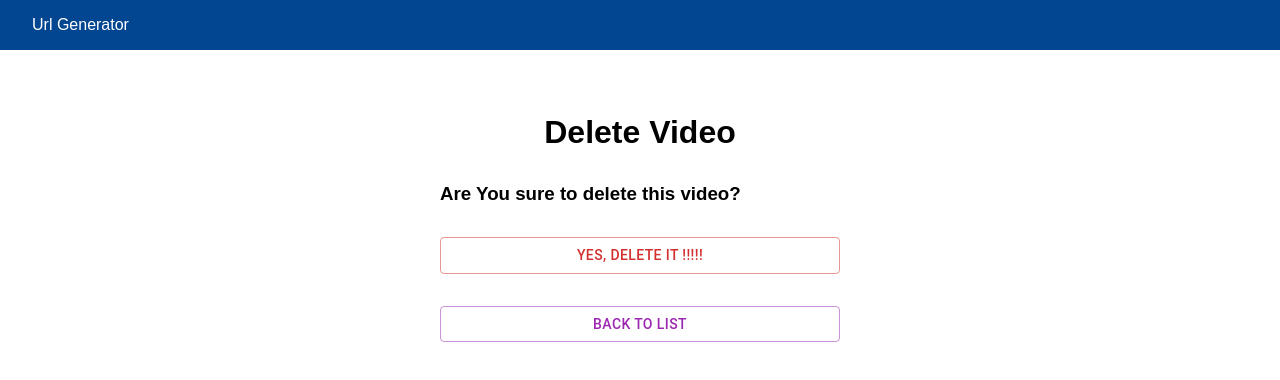
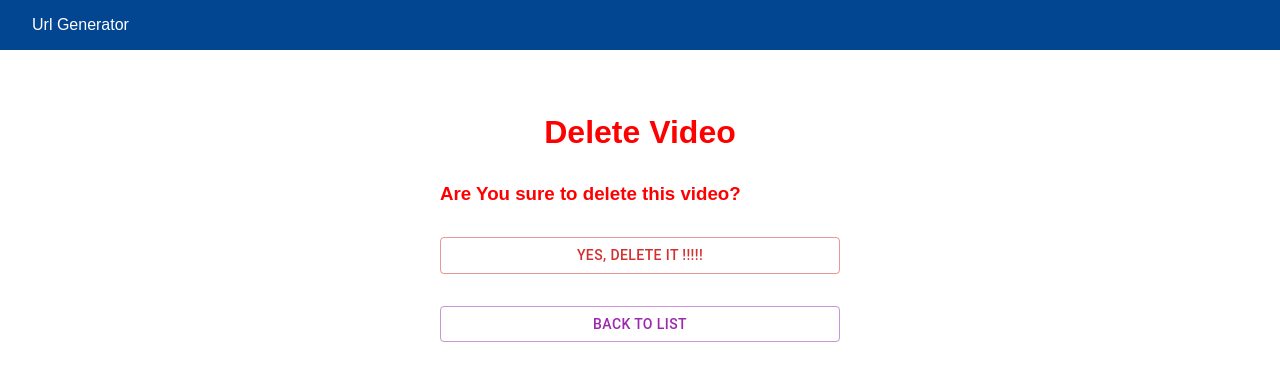
Before and after one commit to AleksandrPolishchuk/UrlGeneratorApp, a React (Create React App) app in the folder frontend/: page /delete-video/1 in a window 1280 px wide. Shown: the top 380 px of the page. Built offline with nearby package versions, Linux system fonts and the light colour scheme.

Commit message:
add styling for DeleteVideo-Page (frontend)

```diff
--- a/frontend/src/pages/delete-video/delete-video.scss
+++ b/frontend/src/pages/delete-video/delete-video.scss
@@ -6,6 +6,11 @@
   padding: 2rem;
   padding-top: 4rem;
   gap: 2rem;
+
+  h1,
+  h3 {
+    color: red;
+  }
 
   .inputs {
     @include d-flex(column, flex-start, center);
```
